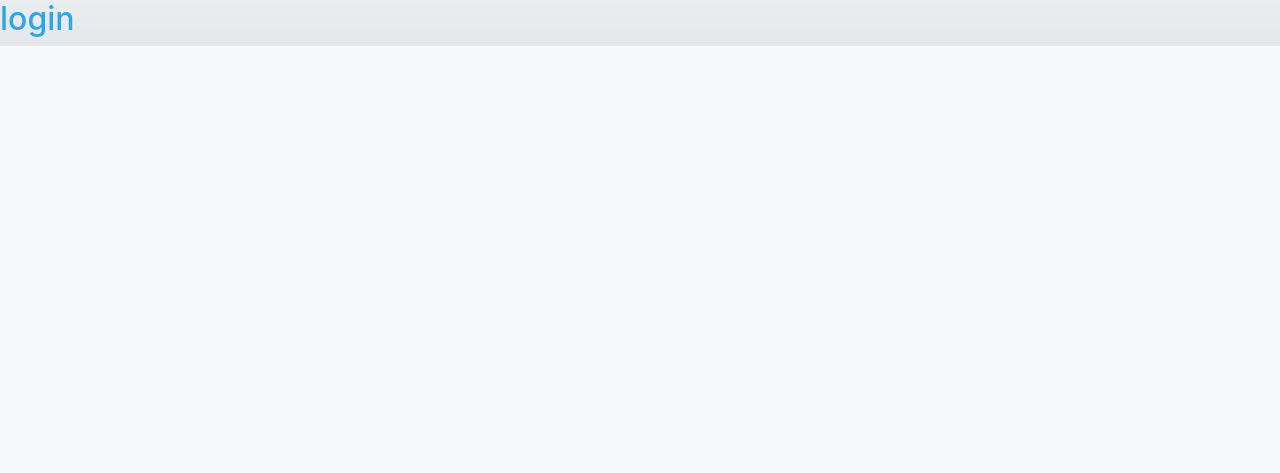
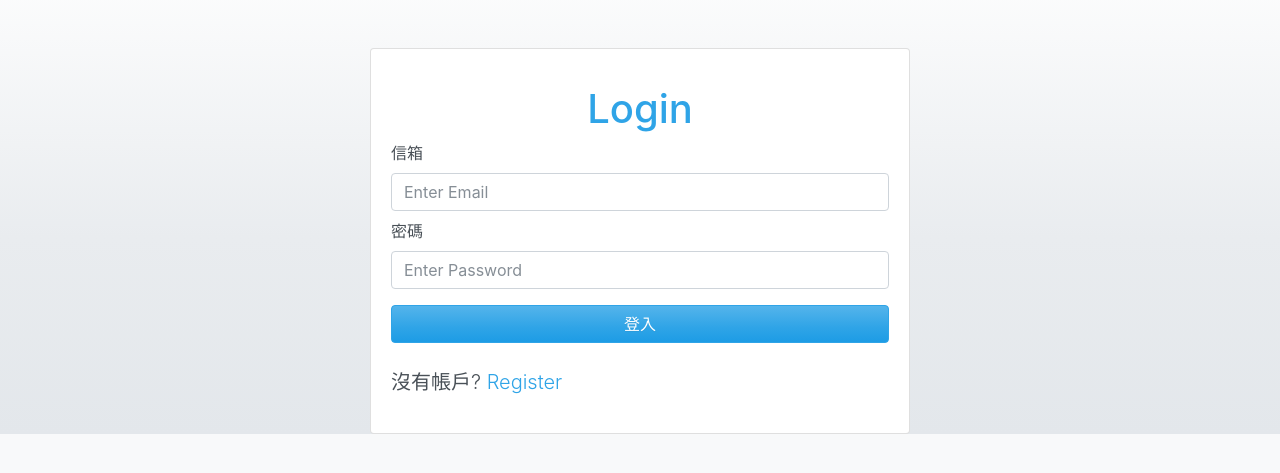
Before and after one commit to ZinXianY/expense-tracker, a Node server app: page /users/login in a window 1280 px wide. Shown: the part 56-529 px from the top of the page. Run offline with Node 20, Linux system fonts and the light colour scheme; some libraries are stand-ins or nearby versions.

Commit message:
add user login page

```diff
--- a/views/layouts/main.hbs
+++ b/views/layouts/main.hbs
@@ -21,7 +21,11 @@
   </nav>
 
   <!-- 局部樣版內容 -->
-  {{{ body }}}
+  <main>
+    <div class="container mt-3">
+      {{{ body }}}
+    </div>
+  </main>
 
   <!-- 載入javascript檔案 -->
   <script src="https://code.jquery.com/jquery-3.5.1.slim.min.js"
--- a/views/login.hbs
+++ b/views/login.hbs
@@ -1 +1,21 @@
-<h2>login</h2>
+<div class="row mt-5">
+  <div class="col-md-6 m-auto">
+    <div class="card card-body">
+      <h1 class="text-center mt-3">Login</h1>
+      <form action="/users/login" method="POST">
+        <div class="from-group">
+          <label for="email">信箱</label>
+          <input type="email" id="email" name="email" class="form-control" placeholder="Enter Email">
+        </div>
+        <div class="from-group">
+          <label for="password" class="mt-2">密碼</label>
+          <input type="password" id="password" name="password" class="form-control" placeholder="Enter Password">
+        </div>
+        <button type="submit" class="btn btn-primary btn-block mt-3">登入</button>
+      </form>
+      <p class="lead mt-4">
+        沒有帳戶? <a href="/users/register">Register</a>
+      </p>
+    </div>
+  </div>
+</div>
```
